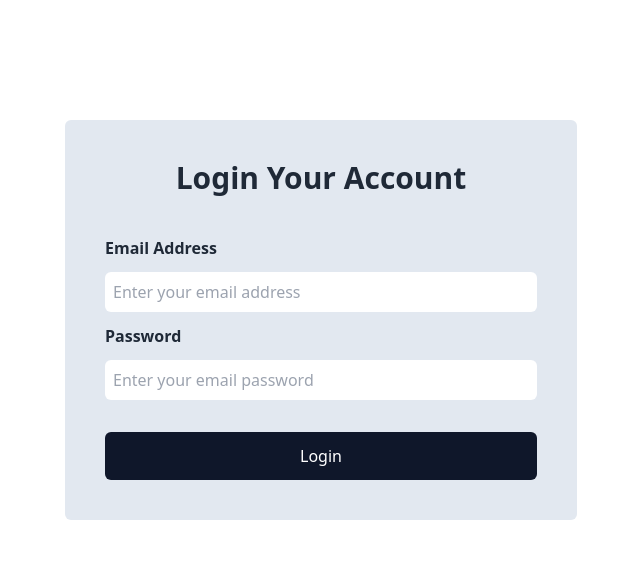
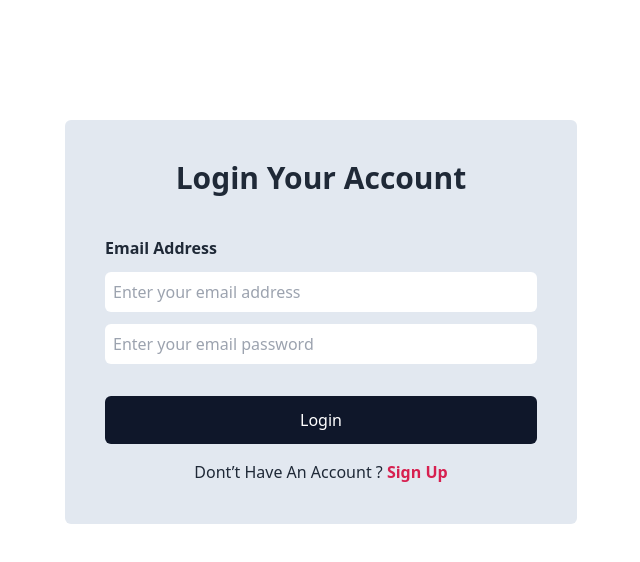
Before and after one commit to rahulsd380/Brand-Shop, a React (Vite) app: page /signin in a window 1280 px wide. Shown: the top 562 px of the page, without its empty margins (319-959 px from the left). Built offline with nearby package versions, Linux system fonts and the light colour scheme; no server answers.

Commit message:
logout implemented

```diff
--- a/src/Components/Signin/Signin.jsx
+++ b/src/Components/Signin/Signin.jsx
@@ -1,5 +1,5 @@
 import { useContext } from "react";
-// import { Link } from "react-router-dom";
+import { Link } from "react-router-dom";
 import { AuthContext } from "../AuthProvider/AuthProvider";
 
 
@@ -36,12 +36,12 @@ const Signin = () => {
                     <input className="p-2 rounded-md mb-3 w-full" type="email" name="email" placeholder="Enter your email address" />
                 </div>
                 <div>
-                    <p className="font-semibold mb-3">Password</p>
+
                     <input className="p-2 rounded-md mb-8 w-full" type="password" name="password" placeholder="Enter your email password" />
                 </div>
                 <button className="bg-slate-900 p-3 rounded-md text-white w-full">Login</button>
                 </form>
-
+                <p className="text-center mt-4">Dont’t Have An Account ? <Link to={"/signup"} className="text-[#D72050] font-semibold">Sign Up</Link></p>
             </div>
         </div>
         </div>
```
